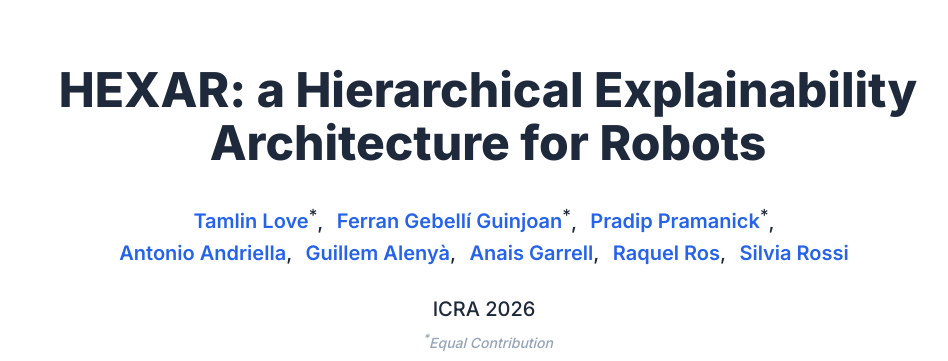
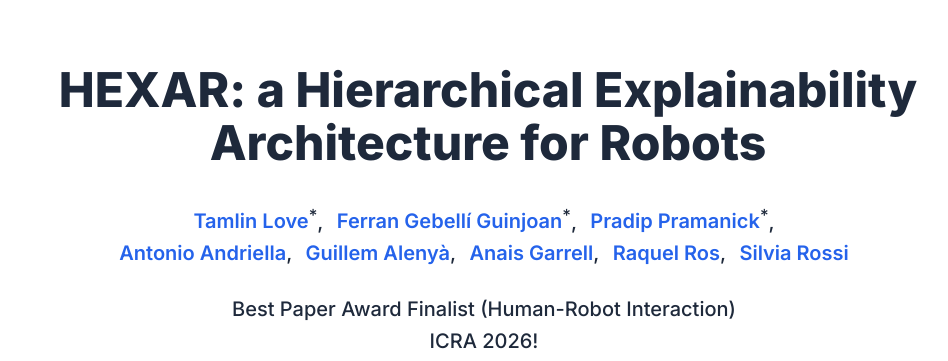
Before and after one commit to pradippramanick/hexar, a plain HTML site: page index.html in a window 1280 px wide. Shown: the top 361 px of the page, without its empty margins (152-1100 px from the left). Drawn offline with nearby package versions, Linux system fonts and the light colour scheme; some icons are missing.

Commit message:
Update publication info for ICRA 2026

```diff
--- a/index.html
+++ b/index.html
@@ -219,7 +219,7 @@
 
                   <div class="is-size-5 publication-authors">
                     <!-- TODO: Replace with your institution and conference/journal info -->
-                    <span class="author-block">ICRA 2026</span>
+                    <span class="author-block">Best Paper Award Finalist (Human-Robot Interaction) <br> ICRA 2026!</span>
                     <!-- TODO: Remove this line if no equal contribution -->
                     <span class="eql-cntrb"><br><sup>*</sup>Equal Contribution</span>
                   </div>
```
